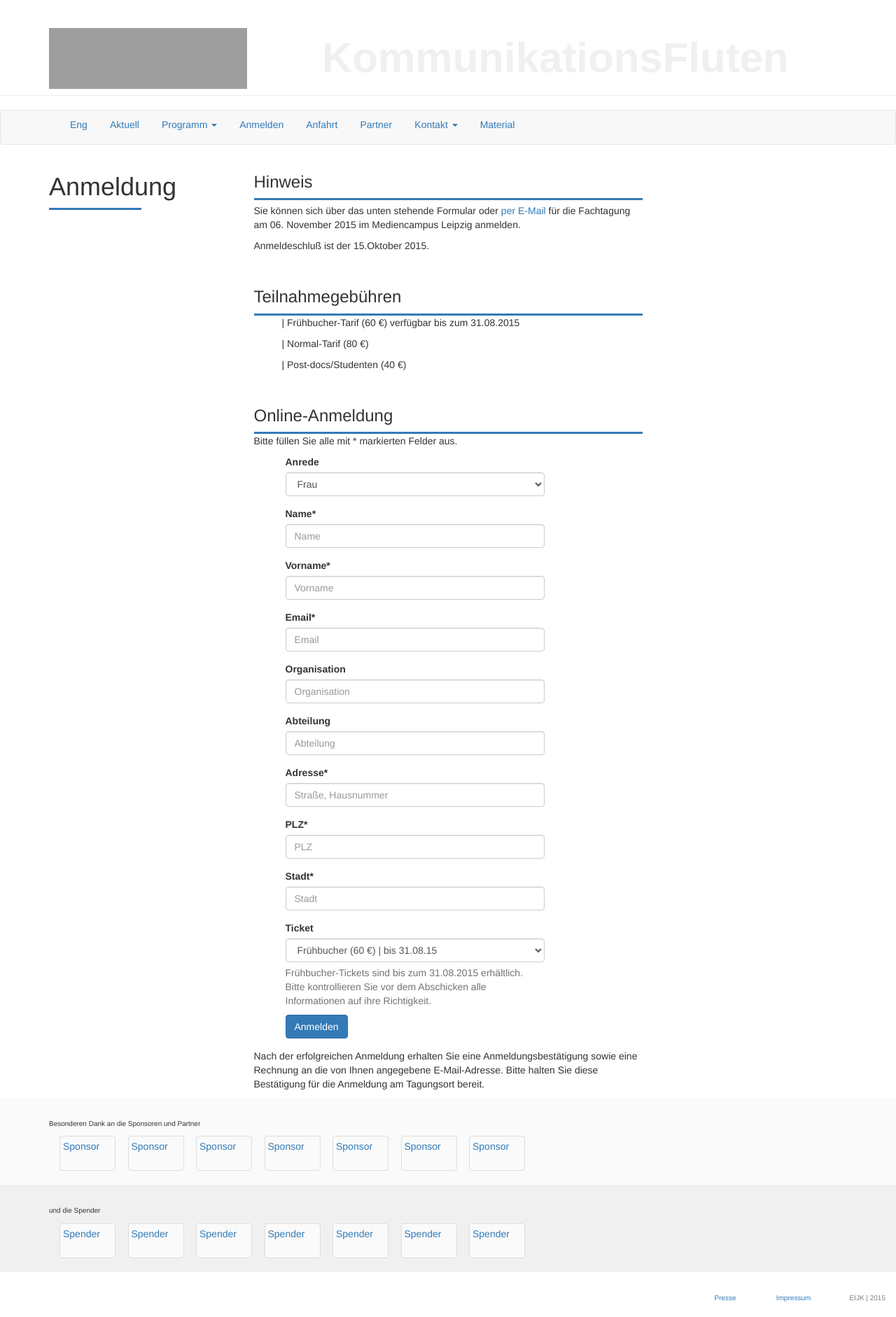
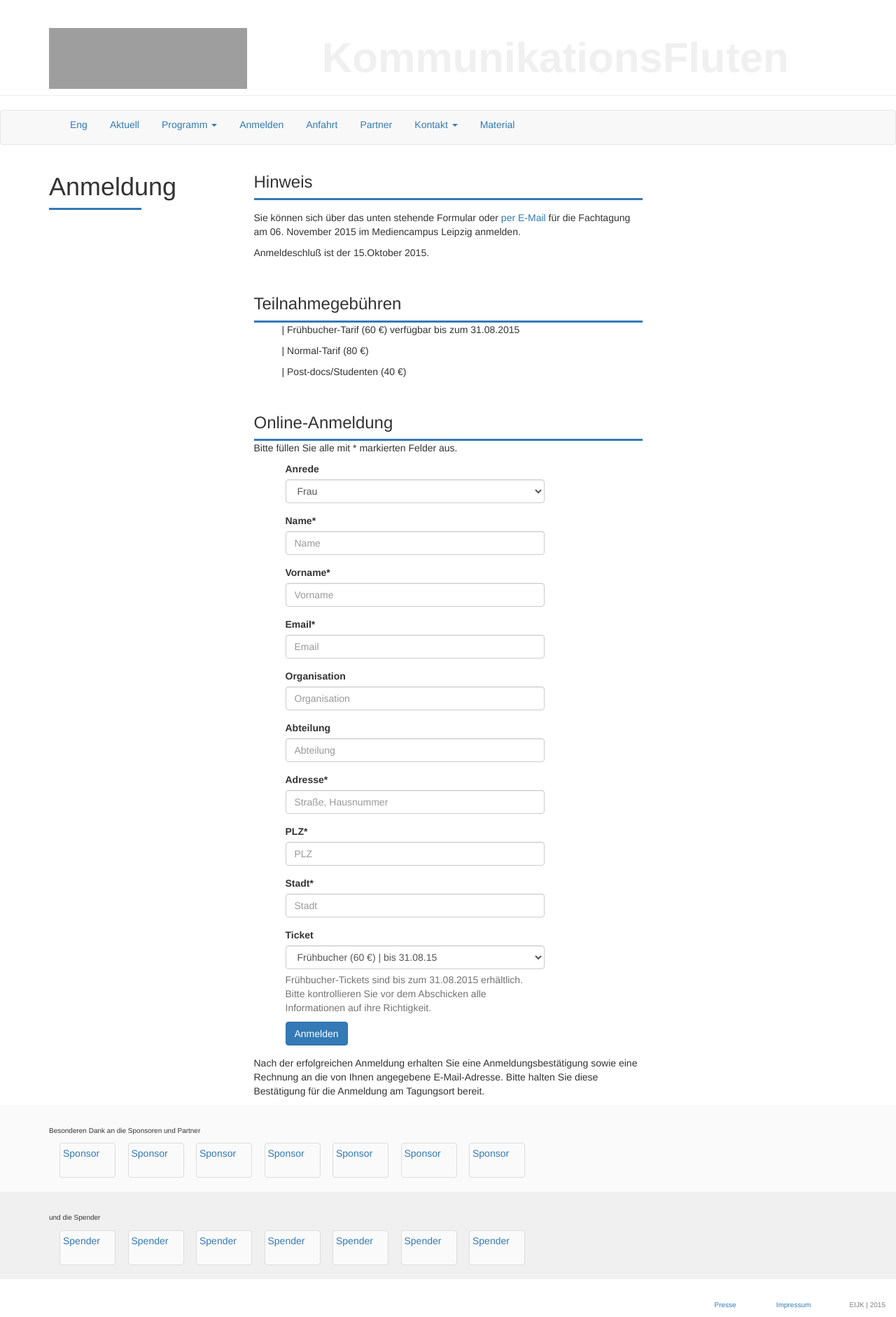
Before and after one commit to susedev/test, a Jekyll site: the page built from anmeldung.html, in a window 1280 px wide. Shown: the whole page at 70% size. Built offline with Jekyll 4.4.1, drawn with Linux system fonts in a browser that asks for light colours; nearby versions of some CDN libraries; grey boxes are pictures that could not be loaded.

Commit message:
Update anmeldung.html

```diff
--- a/anmeldung.html
+++ b/anmeldung.html
@@ -3,7 +3,7 @@ title: Anmeldung
 ---
 <h3>Hinweis</h3>
 
-<div class="box" style="background-color: #337AB7; height:3px; margin-top:3px; margin-bottom:5px;"></div>
+<div class="box" style="background-color: #337AB7; height:3px; margin-top:3px; margin-bottom:15px;"></div>
 <p>Sie k&ouml;nnen sich &uuml;ber das unten stehende Formular oder <a href="mailto:kommunikationsfluten@eijc.eu?subject=Anmeldung%20zur%20Tagung%20%22KommunikationsFluten%22&amp;body=Sehr%20geehrte%20Damen%20und%20Herren%2C%20%0A%0Ahiermit%20m%C3%B6chte%20ich%20mich%20verbindlich%20f%C3%BCr%20die%20Teilnahme%20an%20der%20Konferenz%20%22KommunikationsFluten%22%2C%20am%206.%20November%202015%20im%20Mediencampus%2C%20Leipzig%2C%20anmelden.%0A%0AZu%20diesem%20Zweck%20%C3%BCbermittle%20ich%20Ihnen%20folgende%20Daten%20zu%20meiner%20Person%3A%0AName%0AVorname%0AOrganisation%20%0A(ggf.%20Abteilung)%0APostanschrift%0ATicketwunsch%20%3A%20%20Normal%20%7C%20Fr%C3%BChbucher%20%7C%20Student%2FPostdoc%20(nicht%20zutreffendes%20bitte%20streichen)%0A%0ABitte%20senden%20Sie%20mir%20eine%20Rechnung%20%C3%BCber%20die%20Tagungsgeb%C3%BChr%20an%20folgende%20Adresse%20(nicht%20zutreffendes%20bitte%20streichen)%3A%0AAdresse%20siehe%20oben%0Aoder%0Aabweichende%20Rechnungsadresse%3A%0AName%0AVorname%0AOrganisation%20%0A(ggf.%20Abteilung)%0APostanschrift%0A%0A%0AMit%20freundlichen%20Gr%C3%BC%C3%9Fen%0A%0A%0A%0A">per E-Mail</a> f&uuml;r die Fachtagung am 06. November 2015 im Mediencampus Leipzig anmelden.</p>
 
 <p>Anmeldeschlu&szlig; ist der 15.Oktober 2015.</p>
```
